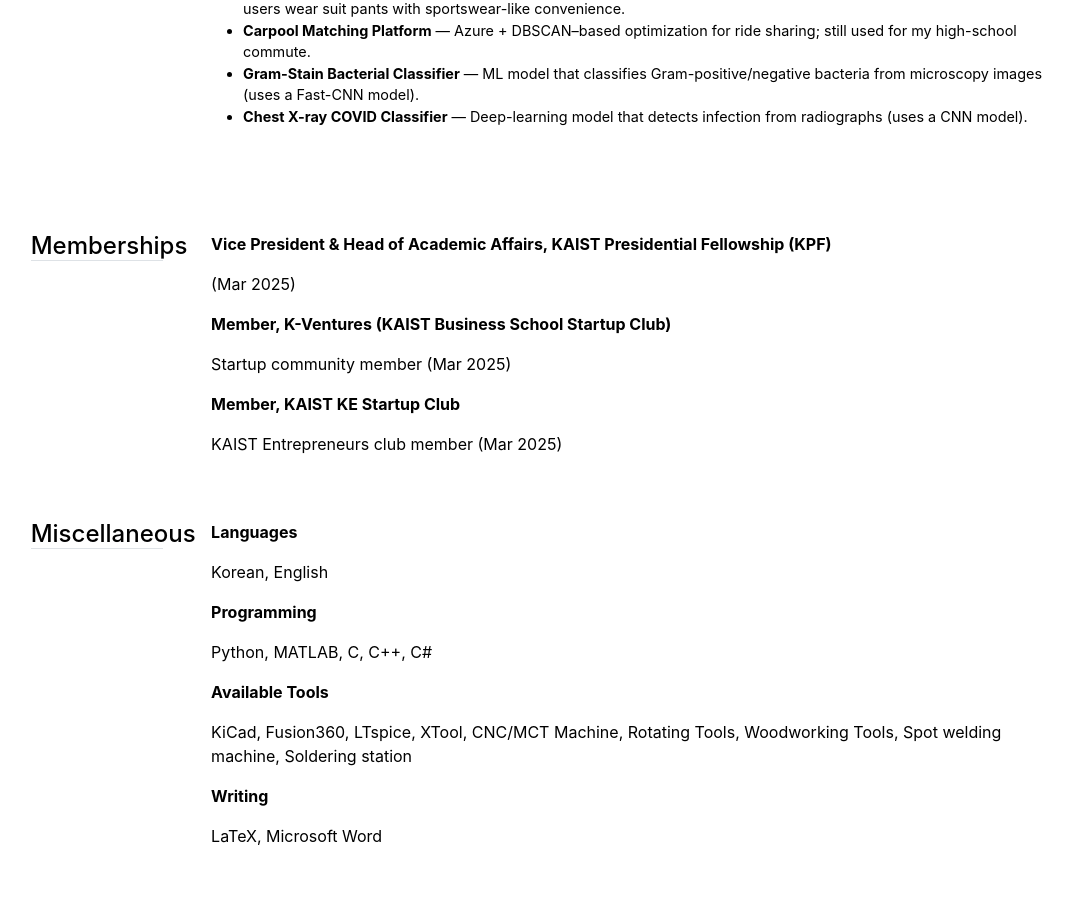
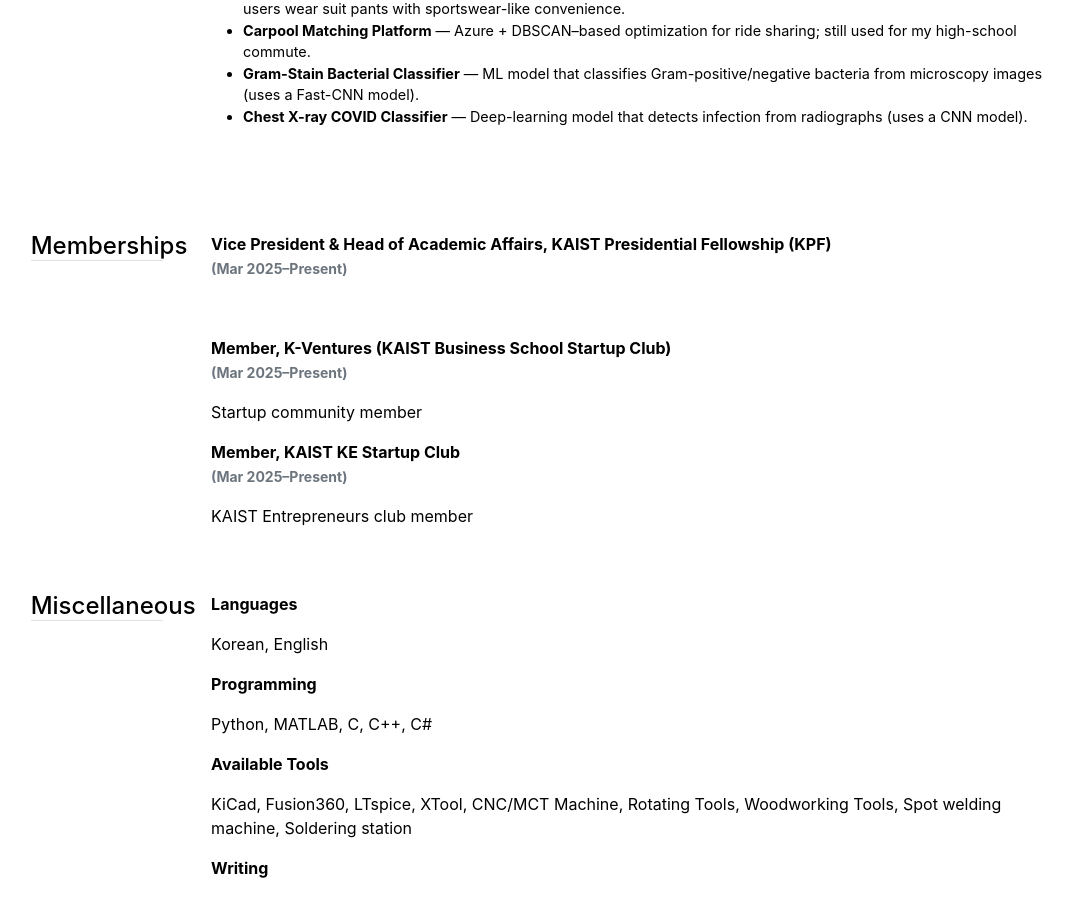
Before and after one commit to ynghyn-na/ynghyn-na.github.io, a Jekyll site: the page built from cv.md, in a window 1280 px wide and 900 px high, scrolled down 2477 px. Shown: the whole window, without its empty margins (92-1165 px from the left). Built offline with Jekyll 4.4.1, drawn with Linux system fonts in a browser that asks for light colours.

Commit message:
Update memberships.yml

```diff
--- a/_data/cv/memberships.yml
+++ b/_data/cv/memberships.yml
@@ -1,8 +1,11 @@
 - title: 'Vice President & Head of Academic Affairs, KAIST Presidential Fellowship (KPF)'
-  description: '(Mar 2025)'
+  description:
+  duration: '(Mar 2025–Present)'
 
 - title: 'Member, K-Ventures (KAIST Business School Startup Club)'
-  description: 'Startup community member (Mar 2025)'
+  description: 'Startup community member'
+  duration: '(Mar 2025–Present)'
 
 - title: 'Member, KAIST KE Startup Club'
-  description: 'KAIST Entrepreneurs club member (Mar 2025)'
+  description: 'KAIST Entrepreneurs club member'
+  duration: '(Mar 2025–Present)'
```
